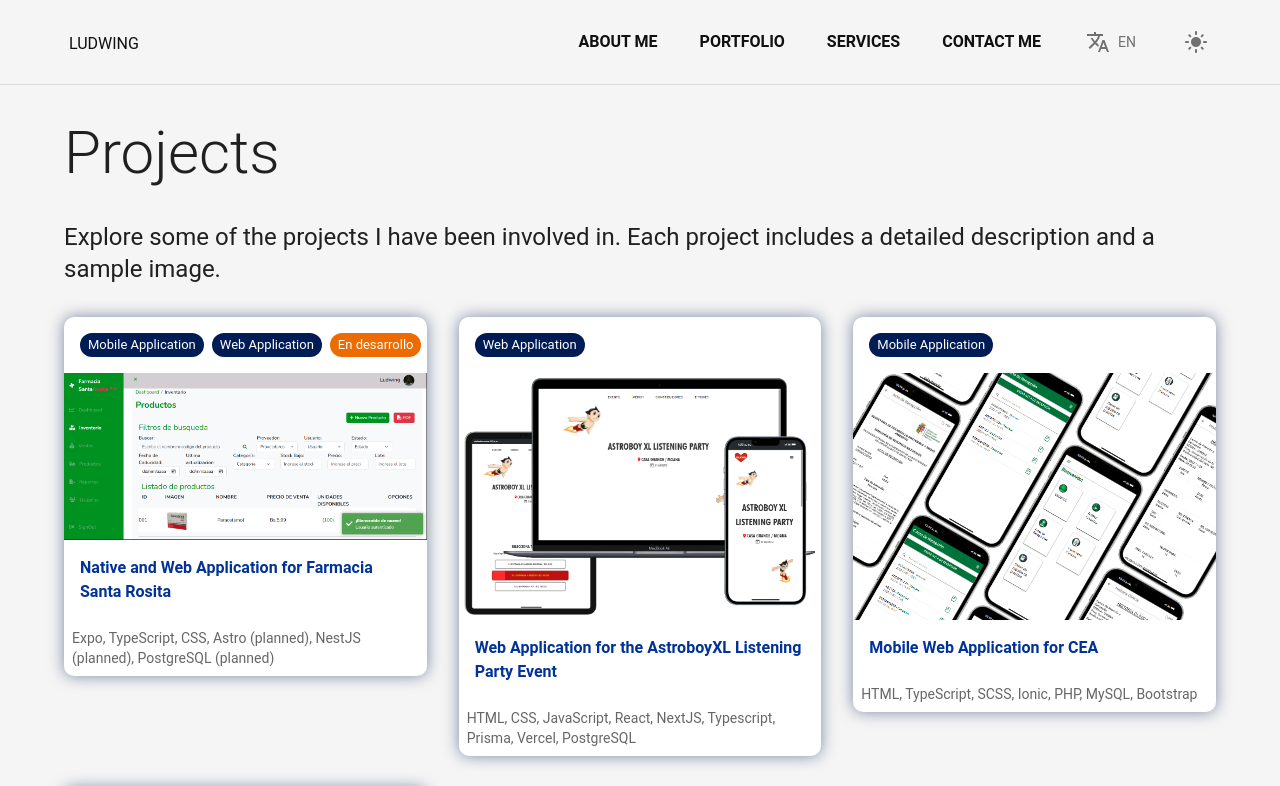
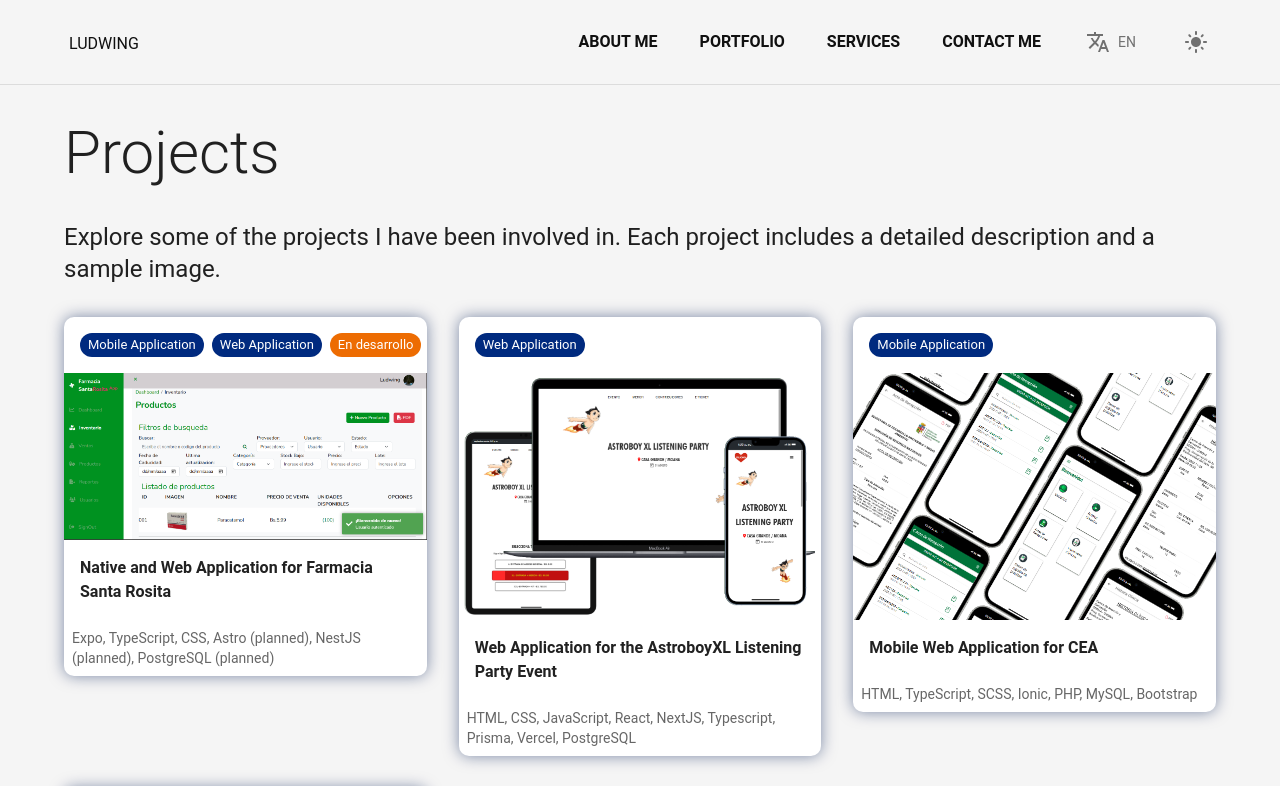
Before and after one commit to ludwingx/Portfolio-v3, a Next.js app: page /en/projects in a window 1280 px wide. Shown: the top 786 px of the page. Built offline with nearby package versions, Linux system fonts and the light colour scheme.

Commit message:
style fixed

```diff
--- a/src/app/[locale]/globals.css
+++ b/src/app/[locale]/globals.css
@@ -8,7 +8,7 @@
   /* Colores para el modo claro */
   --background-color-light: #ffffff;
   --text-color-light: #000000;
-  --color-main: #001c55;
+  --color-main: #002a7f;
   --color-main-light: #003297;
   --navbar-background-light: #ffffff;
   --navbar-text-light: #000000;
--- a/src/app/[locale]/projects/ProjectCard.tsx
+++ b/src/app/[locale]/projects/ProjectCard.tsx
@@ -95,7 +95,7 @@ const ProjectCard: React.FC<ProjectCardProps> = ({
         className="card-content"
         sx={{ transition: "opacity 0.3s ease" }}
       >
-        <Typography sx={{ fontWeight: "bold", color: 'var(--color-main-light)' }}>{title}</Typography>
+        <Typography sx={{ fontWeight: "bold" }}>{title}</Typography>
 
       </CardContent>
       <CardActions>
```
